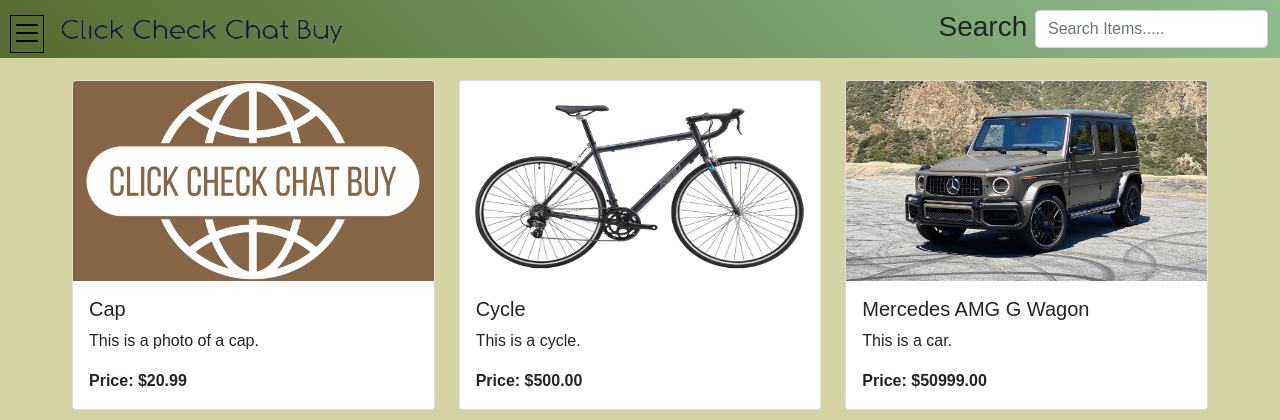
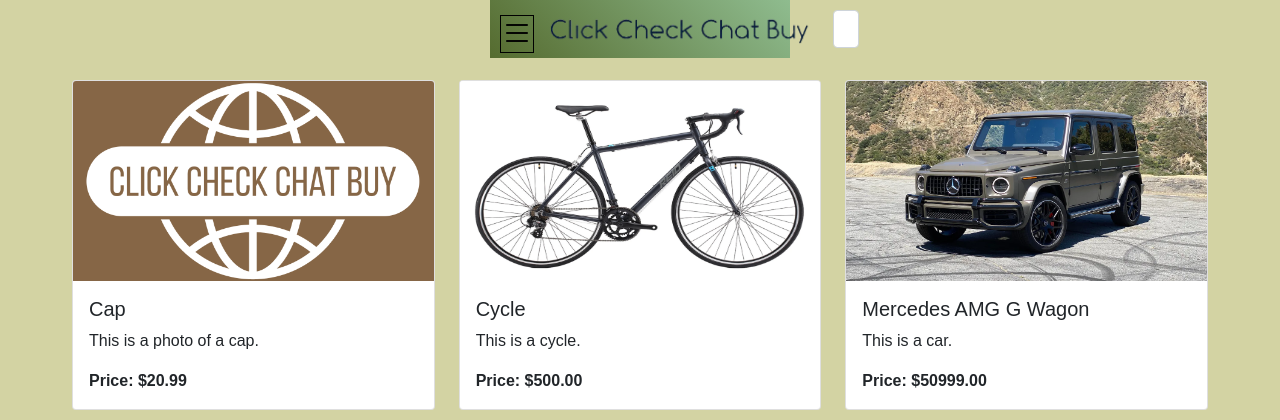
Before and after one commit to rudramankad/Click-Check-Chat-Buy--Rollback-Version, a Django app: page / in a window 1280 px wide. Shown: the top 420 px of the page. Run offline with Django 4.2, Linux system fonts and the light colour scheme; data comes from the database, SQL or seed files in the repository; some libraries are stand-ins or nearby versions.

Commit message:
Homepage search bar changes

```diff
--- a/static/styles/styles.css
+++ b/static/styles/styles.css
@@ -199,3 +199,9 @@
   margin: auto;
   width: 25%;
 }
+
+.d-flex
+{
+  width: 300px;
+  margin: 0 auto;
+}
--- a/templates/homepage.html
+++ b/templates/homepage.html
@@ -53,9 +53,15 @@
         <!-- Top navbar -->
         <nav class="navbar navbar-expand-lg fixed-top d-flex justify-content-between" style="background: linear-gradient(45deg, #556B2F, #8FBC8F);">
             <div class="container-fluid">
+
                 <a class="navbar-brand" href="{% url 'index:index' %}">
-                    <img src="{% static 'images/logo-bg.png' %}" alt="Click Check Chat Buy" id="qlogo" style="width: 300px; height: 30px;"/>
+                    <img src="{% static 'images/logo-bg.png' %}" alt="Click Check Chat Buy" id="qlogo" style="width: 275px; height: 30px;"/>
                 </a>
+
+                <div class=x"d-fle">
+                    <input type="text" class="form-control" id="searchInput" placeholder="" />
+                </div>
+
 
                 <button
                     class="navbar-toggler"
@@ -76,10 +82,6 @@
                     </a>
                 </div>
 
-                <div class="d-flex">
-                    <h3 class="mr-3 mb-0">Search&nbsp;</h3>
-                    <input type="text" class="form-control" id="searchInput" placeholder="" />
-                </div>
 
                 <script>
                     $(document).ready(function () {
```
